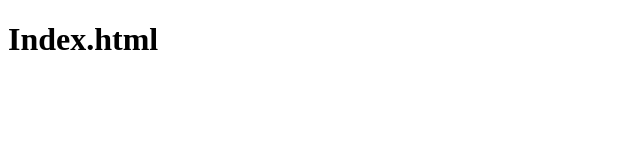
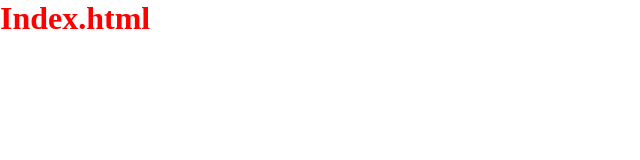
Before and after one commit to HoangNghia202/test-merge, a plain HTML site: page index.html in a window 1280 px wide. Shown: the whole page, without its empty margins (0-640 px from the left). Drawn offline with Linux system fonts and the light colour scheme.

Commit message:
first commit branch 1

```diff
--- /dev/null
+++ b/css/index.css
@@ -0,0 +1,5 @@
+@import "./partial/_partial.css";
+
+h1 {
+    color: red;
+}
--- /dev/null
+++ b/css/partial/_partial.css
@@ -0,0 +1,5 @@
+* {
+    padding: 0;
+    margin: 0;
+
+}
--- a/index.html
+++ b/index.html
@@ -4,7 +4,8 @@
 <head>
     <meta charset="UTF-8">
     <meta name="viewport" content="width=device-width, initial-scale=1.0">
-    <title>Document</title>
+    <title>test-merge</title>
+    <link rel="stylesheet" href="./css/index.css">
 </head>
 
 <body>
```
